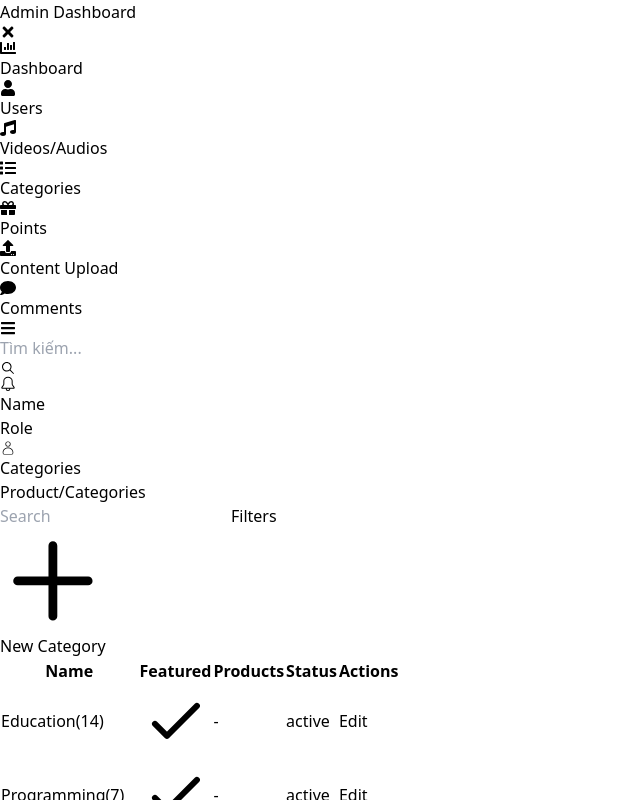
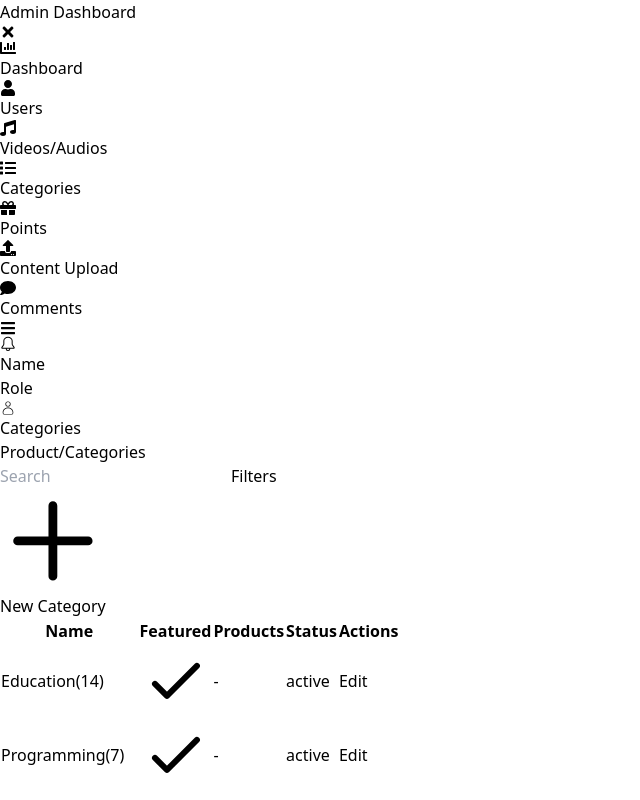
Before and after one commit to Bronzecandy/Admin-App-Livestream, a React (Vite) app: page /video-categories in a window 1280 px wide. Shown: the top 800 px of the page, without its empty margins (0-640 px from the left). Built offline with nearby package versions, Linux system fonts and the light colour scheme.

Commit message:
adjust deploy

```diff
--- a/src/component/Layout.jsx
+++ b/src/component/Layout.jsx
@@ -87,14 +87,7 @@ const Layout = ({ children }) => {
                         <div className='block lg:hidden rounded-sm border border-stroke p-2 shadow-sm dark:border-strokedark dark:bg-boxdark text-2xl rounded-xl' onClick={() => setSidebarToggle(true)}>
                             <FaBars />
                         </div>
-                        <div className="flex items-center border border-[#64748b] rounded-3xl w-80 px-4 py-2 focus-within:border-[#3c50e0] ">
-                            <input
-                                type="text"
-                                className="flex-grow outline-none"
-                                placeholder="Tìm kiếm..."
-                            />
-                            <IoIosSearch className=" text-[#64748b] text-2xl hover:text-[#3c50e0]  cursor-pointer" />
-                        </div>
+
                     </div>
                     {/* Notifications */}
                     <div className="flex items-center gap-8 h-full mr-4">
```
